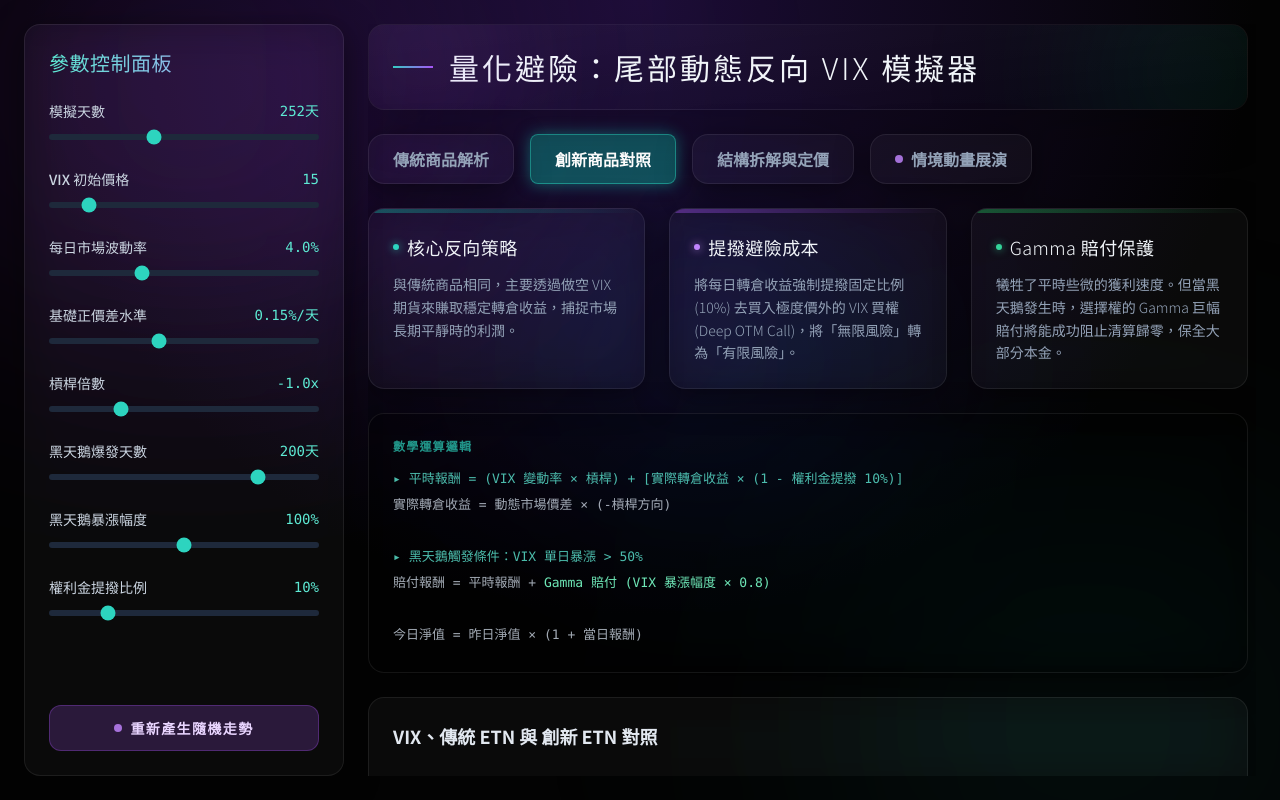
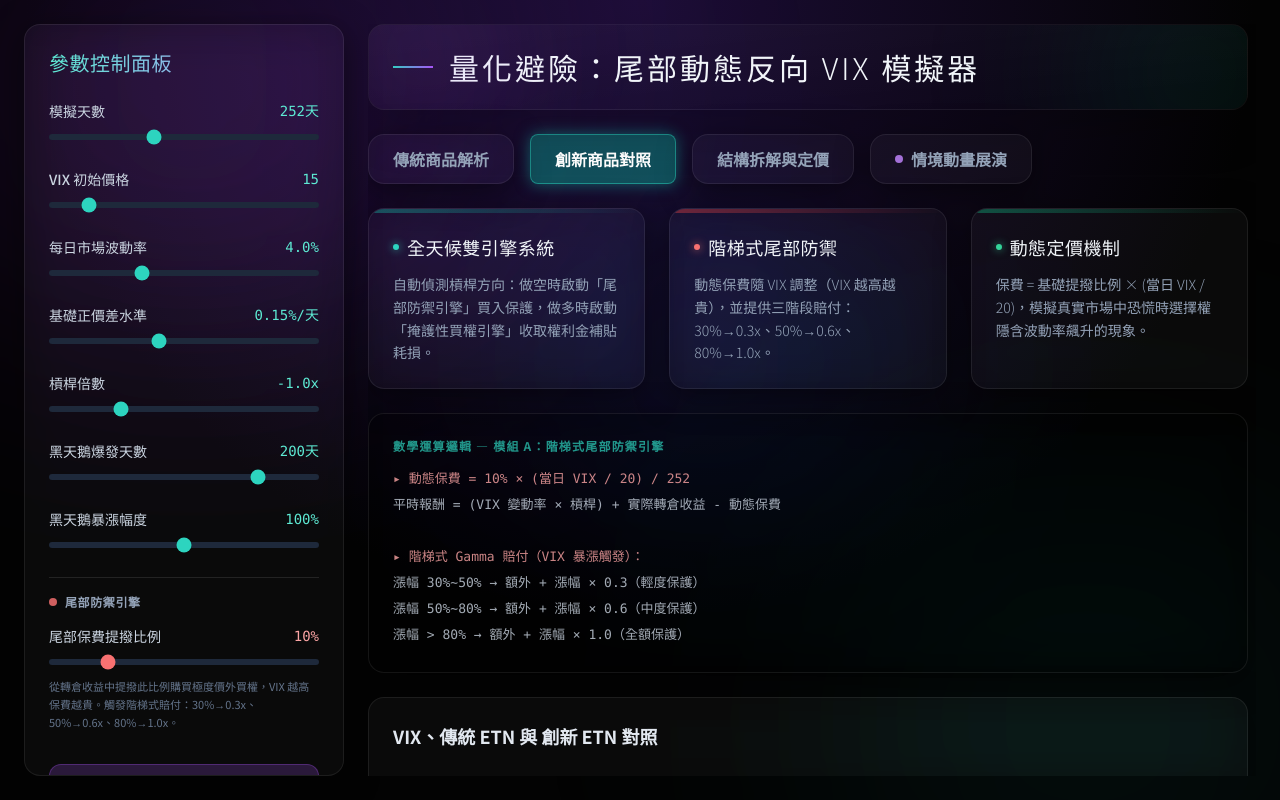
Before and after one commit to jerry0519-nycu/vix_simulator, a Next.js app: page / in a window 1280 px wide. Both pictures are taken after a click on the button "創新商品對照". Built offline with nearby package versions, Linux system fonts and the light colour scheme.

Commit message:
dual engine dynamic hedging system

```diff
--- a/src/app/page.tsx
+++ b/src/app/page.tsx
@@ -17,7 +17,8 @@ export default function Home() {
     leverage: -1.0,
     blackSwanDay: 200,
     blackSwanSpike: 100,
-    premiumCost: 10,
+    tailRiskPremium: 10,
+    coveredCallYield: 10,
   });
 
   const shocks = useShocks(seed);
--- a/src/components/Dashboard.tsx
+++ b/src/components/Dashboard.tsx
@@ -165,36 +165,61 @@ export function Dashboard({ data, stats, params, activeTab, setActiveTab, shocks
               <div className="absolute top-0 left-0 w-full h-1 bg-gradient-to-r from-teal-500/40 to-transparent"></div>
               <h3 className="text-lg font-light tracking-wide mb-3 text-slate-100 flex items-center gap-2">
                 <span className="w-1.5 h-1.5 rounded-full bg-teal-400 shadow-[0_0_8px_rgba(45,212,191,0.8)]"></span>
-                核心反向策略
+                全天候雙引擎系統
               </h3>
-              <p className="text-slate-400 text-sm leading-relaxed font-light">與傳統商品相同，主要透過做空 VIX 期貨來賺取穩定轉倉收益，捕捉市場長期平靜時的利潤。</p>
+              <p className="text-slate-400 text-sm leading-relaxed font-light">自動偵測槓桿方向：做空時啟動「尾部防禦引擎」買入保護，做多時啟動「掩護性買權引擎」收取權利金補貼耗損。</p>
             </GlassCard>
             <GlassCard className="relative overflow-hidden">
-              <div className="absolute top-0 left-0 w-full h-1 bg-gradient-to-r from-purple-500/40 to-transparent"></div>
+              <div className="absolute top-0 left-0 w-full h-1 bg-gradient-to-r from-red-500/40 to-transparent"></div>
               <h3 className="text-lg font-light tracking-wide mb-3 text-slate-100 flex items-center gap-2">
-                <span className="w-1.5 h-1.5 rounded-full bg-purple-400 shadow-[0_0_8px_rgba(192,132,252,0.8)]"></span>
-                提撥避險成本
+                <span className="w-1.5 h-1.5 rounded-full bg-red-400 shadow-[0_0_8px_rgba(248,113,113,0.8)]"></span>
+                {params.leverage < 0 ? '階梯式尾部防禦' : '掩護性買權補血'}
               </h3>
-              <p className="text-slate-400 text-sm leading-relaxed font-light">將每日轉倉收益強制提撥固定比例 ({params.premiumCost}%) 去買入極度價外的 VIX 買權 (Deep OTM Call)，將「無限風險」轉為「有限風險」。</p>
+              <p className="text-slate-400 text-sm leading-relaxed font-light">
+                {params.leverage < 0
+                  ? `動態保費隨 VIX 調整（VIX 越高越貴），並提供三階段賠付：30%→0.3x、50%→0.6x、80%→1.0x。`
+                  : `賣出價外買權收取權利金 (${params.coveredCallYield}%) 以補貼轉倉耗損。代價：VIX 暴漲超過 30% 時漲幅封頂。`
+                }
+              </p>
             </GlassCard>
             <GlassCard className="relative overflow-hidden">
-              <div className="absolute top-0 left-0 w-full h-1 bg-gradient-to-r from-green-500/40 to-transparent"></div>
+              <div className="absolute top-0 left-0 w-full h-1 bg-gradient-to-r from-emerald-500/40 to-transparent"></div>
               <h3 className="text-lg font-light tracking-wide mb-3 text-slate-100 flex items-center gap-2">
                 <span className="w-1.5 h-1.5 rounded-full bg-emerald-400 shadow-[0_0_8px_rgba(52,211,153,0.8)]"></span>
-                Gamma 賠付保護
+                動態定價機制
               </h3>
-              <p className="text-slate-400 text-sm leading-relaxed font-light">犧牲了平時些微的獲利速度。但當黑天鵝發生時，選擇權的 Gamma 巨幅賠付將能成功阻止清算歸零，保全大部分本金。</p>
+              <p className="text-slate-400 text-sm leading-relaxed font-light">
+                {params.leverage < 0
+                  ? '保費 = 基礎提撥比例 × (當日 VIX / 20)，模擬真實市場中恐慌時選擇權隱含波動率飆升的現象。'
+                  : '收租 = 基礎收租率 × (當日 VIX / 20)，VIX 越高時賣出的買權權利金越貴，收租效果越好。'
+                }
+              </p>
             </GlassCard>
           </div>
 
           <GlassCard className="!bg-black/40 border-white/[0.02]">
-            <h4 className="text-xs tracking-widest uppercase font-semibold text-teal-400/70 mb-3">數學運算邏輯</h4>
+            <h4 className="text-xs tracking-widest uppercase font-semibold text-teal-400/70 mb-3">
+              數學運算邏輯 — {params.leverage < 0 ? '模組 A：階梯式尾部防禦引擎' : '模組 B：掩護性買權補血引擎'}
+            </h4>
             <code className="text-[13px] text-slate-300/80 block font-mono leading-loose">
-              <span className="text-teal-300/80">▸ 平時報酬 = (VIX 變動率 × 槓桿) + [實際轉倉收益 × (1 - 權利金提撥 {params.premiumCost}%)]</span><br/>
-              　實際轉倉收益 = 動態市場價差 × (-槓桿方向)<br/><br/>
-              <span className="text-teal-300/80">▸ 黑天鵝觸發條件：VIX 單日暴漲 &gt; 50%</span><br/>
-              　賠付報酬 = 平時報酬 + <span className="text-emerald-300">Gamma 賠付 (VIX 暴漲幅度 × 0.8)</span><br/><br/>
-              　今日淨值 = 昨日淨值 × (1 + 當日報酬)
+              {params.leverage < 0 ? (
+                <>
+                  <span className="text-red-300/80">▸ 動態保費 = {params.tailRiskPremium}% × (當日 VIX / 20) / 252</span><br/>
+                  　平時報酬 = (VIX 變動率 × 槓桿) + 實際轉倉收益 - 動態保費<br/><br/>
+                  <span className="text-red-300/80">▸ 階梯式 Gamma 賠付（VIX 暴漲觸發）：</span><br/>
+                  　漲幅 30%~50% → 額外 + 漲幅 × 0.3（輕度保護）<br/>
+                  　漲幅 50%~80% → 額外 + 漲幅 × 0.6（中度保護）<br/>
+                  　漲幅 &gt; 80% → 額外 + 漲幅 × 1.0（全額保護）<br/>
+                </>
+              ) : (
+                <>
+                  <span className="text-emerald-300/80">▸ 動態收租 = {params.coveredCallYield}% × (當日 VIX / 20) / 252</span><br/>
+                  　平時報酬 = (VIX 變動率 × 槓桿) + 實際轉倉收益 + 動態收租<br/><br/>
+                  <span className="text-emerald-300/80">▸ 上檔封頂（賣出買權代價）：</span><br/>
+                  　VIX 單日暴漲超過 30% 時，漲幅貢獻封頂於 30%<br/>
+                  　例：VIX 暴漲 100%，傳統賺 100%，創新只賺 30% + 收租<br/>
+                </>
+              )}
             </code>
           </GlassCard>
 
--- a/src/components/Sidebar.tsx
+++ b/src/components/Sidebar.tsx
@@ -20,7 +20,8 @@ export function Sidebar({ params, setParams, onRegenerate }: SidebarProps) {
     return Math.round(val).toString();
   };
 
-  const sliders = [
+  // 基礎共用滑桿
+  const baseSliders = [
     { label: "模擬天數", key: "tradingDays", min: 100, max: 500, step: 1, unit: "天" },
     { label: "VIX 初始價格", key: "initialVix", min: 10, max: 50, step: 1, unit: "" },
     { label: "每日市場波動率", key: "dailyVol", min: 1, max: 10, step: 0.1, unit: "%" },
@@ -28,8 +29,11 @@ export function Sidebar({ params, setParams, onRegenerate }: SidebarProps) {
     { label: "槓桿倍數", key: "leverage", min: -2.0, max: 2.0, step: 0.5, unit: "x" },
     { label: "黑天鵝爆發天數", key: "blackSwanDay", min: 1, max: params.tradingDays, step: 1, unit: "天" },
     { label: "黑天鵝暴漲幅度", key: "blackSwanSpike", min: 50, max: 150, step: 1, unit: "%" },
-    { label: "權利金提撥比例", key: "premiumCost", min: 5, max: 30, step: 1, unit: "%" },
   ];
+
+  // 根據槓桿方向動態切換的滑桿
+  const isShort = params.leverage < 0;
+  const isLong = params.leverage > 0;
 
   return (
     <aside className="w-80 glass-panel p-6 overflow-y-auto h-full flex flex-col flex-shrink-0">
@@ -37,7 +41,7 @@ export function Sidebar({ params, setParams, onRegenerate }: SidebarProps) {
         參數控制面板
       </h2>
       <div className="space-y-6 flex-1">
-        {sliders.map((s) => (
+        {baseSliders.map((s) => (
           <div key={s.key} className="space-y-2">
             <div className="flex justify-between items-center text-sm font-medium text-slate-300">
               <label>{s.label}</label>
@@ -57,6 +61,60 @@ export function Sidebar({ params, setParams, onRegenerate }: SidebarProps) {
             />
           </div>
         ))}
+
+        {/* ── 動態避險參數區塊 ── */}
+        {(isShort || isLong) && (
+          <div className="pt-4 border-t border-white/10">
+            <div className="flex items-center gap-2 mb-4">
+              <span className={`w-2 h-2 rounded-full ${isShort ? 'bg-red-400' : 'bg-emerald-400'} animate-pulse`}></span>
+              <span className="text-xs font-semibold tracking-wider text-slate-400 uppercase">
+                {isShort ? '尾部防禦引擎' : '掩護性買權引擎'}
+              </span>
+            </div>
+
+            {isShort && (
+              <div className="space-y-2">
+                <div className="flex justify-between items-center text-sm font-medium text-slate-300">
+                  <label>尾部保費提撥比例</label>
+                  <span className="text-red-300 font-mono">{params.tailRiskPremium}%</span>
+                </div>
+                <input
+                  type="range"
+                  min={5}
+                  max={30}
+                  step={1}
+                  value={params.tailRiskPremium}
+                  onChange={(e) => handleChange('tailRiskPremium', parseFloat(e.target.value))}
+                  className="w-full h-1.5 bg-slate-800 rounded-lg appearance-none cursor-pointer accent-red-400 hover:accent-red-300 transition-colors"
+                />
+                <p className="text-[11px] text-slate-500 leading-relaxed mt-1">
+                  從轉倉收益中提撥此比例購買極度價外買權，VIX 越高保費越貴。觸發階梯式賠付：30%→0.3x、50%→0.6x、80%→1.0x。
+                </p>
+              </div>
+            )}
+
+            {isLong && (
+              <div className="space-y-2">
+                <div className="flex justify-between items-center text-sm font-medium text-slate-300">
+                  <label>掩護性買權收租率</label>
+                  <span className="text-emerald-300 font-mono">{params.coveredCallYield}%</span>
+                </div>
+                <input
+                  type="range"
+                  min={5}
+                  max={30}
+                  step={1}
+                  value={params.coveredCallYield}
+                  onChange={(e) => handleChange('coveredCallYield', parseFloat(e.target.value))}
+                  className="w-full h-1.5 bg-slate-800 rounded-lg appearance-none cursor-pointer accent-emerald-400 hover:accent-emerald-300 transition-colors"
+                />
+                <p className="text-[11px] text-slate-500 leading-relaxed mt-1">
+                  賣出價外買權收取權利金以補貼正價差耗損。代價：VIX 暴漲超過 30% 時，漲幅封頂於 30%。
+                </p>
+              </div>
+            )}
+          </div>
+        )}
       </div>
 
       <button
--- a/src/components/StoryMode.tsx
+++ b/src/components/StoryMode.tsx
@@ -127,7 +127,7 @@ export function StoryMode({ data, params, shocks }: StoryModeProps) {
             <h3 className="text-xl font-light text-blue-300">階段一：牛市的幻覺 (Day 0 - Day {params.blackSwanDay - 1})</h3>
             <p className="text-slate-300 font-light leading-relaxed">
               在市場平靜的時期，VIX 維持低檔震盪。<span className="text-red-400 font-medium">傳統 ETN</span> 靠著穩定的正價差持續創造豐厚利潤。<br/>
-              而<span className="text-teal-400 font-medium">創新避險 ETN</span> 因為必須持續提撥 {params.premiumCost}% 的收益去購買極度價外買權，淨值成長幅度稍稍落後。
+              而<span className="text-teal-400 font-medium">創新避險 ETN</span> 因為必須持續提撥動態保費去購買極度價外買權（基礎提撥率 {params.tailRiskPremium}%，實際保費隨 VIX 動態調整），淨值成長幅度稍稍落後。
             </p>
             {!isPlaying && currentDay === targetDay && (
               <div className="pt-4 border-t border-white/10 mt-4">
@@ -240,8 +240,8 @@ export function StoryMode({ data, params, shocks }: StoryModeProps) {
 
             <p className="mb-2"><strong className="text-slate-100 font-medium">4. 創新避險 ETN 的風險控制</strong></p>
             <ul className="list-disc pl-5 space-y-1 text-slate-400">
-              <li>平時每日報酬率會將轉倉收益扣除 <span className="text-teal-300">權利金提撥比例 ({params.premiumCost}%)</span> 去買保護，因此平時獲利會比傳統型稍微落後。</li>
-              <li><strong>黑天鵝事件：</strong> 當 VIX 單日暴漲超過 50% 時，傳統 ETN 單日虧損超過 100% 觸發強制歸零，但創新 ETN 會觸發「巨幅賠付」，獲得額外補償來保全本金。</li>
+              <li>平時每日報酬率會扣除動態保費（基礎提撥率 <span className="text-teal-300">{params.tailRiskPremium}%</span> × VIX/20 × 1/252）去買保護，因此平時獲利會比傳統型稍微落後。</li>
+              <li><strong>階梯式賠付：</strong> VIX 單日暴漲 30%~50% 時觸發 0.3x 賠付，50%~80% 觸發 0.6x 賠付，超過 80% 觸發 1.0x 全額賠付，保全本金。</li>
             </ul>
           </div>
         )}
--- a/src/hooks/useSimulation.ts
+++ b/src/hooks/useSimulation.ts
@@ -6,11 +6,12 @@ export type SimulationParams = {
   tradingDays: number;
   initialVix: number;
   dailyVol: number;
-  baseContango: number;   // 基礎正價差水準 (e.g. 0.15 = 0.15%/day)
+  baseContango: number;        // 基礎正價差水準 (%/天)
   leverage: number;
   blackSwanDay: number;
   blackSwanSpike: number;
-  premiumCost: number;
+  tailRiskPremium: number;     // 尾部保費提撥比例 (%), leverage < 0 時使用
+  coveredCallYield: number;    // 掩護性買權收租率 (%), leverage > 0 時使用
 };
 
 export type DailyData = {
@@ -18,8 +19,8 @@ export type DailyData = {
   vix: number;
   tradNav: number;
   innNav: number;
-  marketContango: number; // 當日市場價差狀態 (for debugging / display)
-  actualRollYield: number; // 結合槓桿方向後的實際轉倉收益
+  marketContango: number;
+  actualRollYield: number;
 };
 
 // ── Box-Muller 標準常態亂數產生器 ──
@@ -37,22 +38,18 @@ export function useShocks(seed: number, length: number = 1500) {
   }, [seed, length]);
 }
 
-// ── 動態市場價差計算函式 ──
-// 根據當前 VIX 價位決定市場處於正價差 (Contango) 或逆價差 (Backwardation)
+// ── 動態市場價差計算 ──
 function calcMarketContango(currentVix: number, baseContango: number): number {
   if (currentVix <= 20) {
-    // VIX 低於 20：市場平靜，維持完整正價差
-    return baseContango / 100; // 轉換為小數
+    return baseContango / 100;
   } else if (currentVix <= 30) {
-    // VIX 20~30：正價差逐步收窄（線性遞減至零）
     return (baseContango / 100) * ((30 - currentVix) / 10);
   } else {
-    // VIX > 30：進入逆價差區間，越高逆價差越嚴重
     return -0.002 * (currentVix - 30);
   }
 }
 
-// ── 核心模擬引擎 ──
+// ── 核心模擬引擎（全天候雙引擎動態避險系統） ──
 export function useSimulation(params: SimulationParams, shocks: number[]) {
   const data = useMemo(() => {
     const result: DailyData[] = [];
@@ -70,51 +67,90 @@ export function useSimulation(params: SimulationParams, shocks: number[]) {
         continue;
       }
 
-      // ── 1. VIX 價格變化（OU 均值回歸） ──
+      // ══════════════════════════════════════════════
+      // 步驟 1：VIX 價格變化（OU 均值回歸）
+      // ══════════════════════════════════════════════
       let vixReturn = 0;
       if (day === params.blackSwanDay) {
         vixReturn = params.blackSwanSpike / 100;
       } else {
         const z0 = activeShocks[day % activeShocks.length];
-        const kappa = 0.05; // 均值回歸速度
+        const kappa = 0.05;
         const longTermMean = Number(params.initialVix);
         const drift = kappa * (longTermMean - currentVix) / currentVix;
         vixReturn = drift + z0 * (params.dailyVol / 100);
       }
       currentVix = currentVix * (1 + vixReturn);
 
-      // ── 2. 動態市場價差狀態 ──
+      // ══════════════════════════════════════════════
+      // 步驟 2：動態市場價差 & 實際轉倉收益
+      // ══════════════════════════════════════════════
       const marketContango = calcMarketContango(currentVix, params.baseContango);
-
-      // ── 3. 實際轉倉收益 = 市場價差 × (-槓桿方向) ──
-      // 做空 VIX 期貨時 (leverage < 0)：正價差 → 轉倉賺錢；逆價差 → 轉倉虧錢
-      // 做多 VIX 期貨時 (leverage > 0)：正價差 → 轉倉虧錢；逆價差 → 轉倉賺錢
       const actualRollYield = marketContango * (-Math.sign(params.leverage));
 
-      // ── 4. 傳統 ETN 淨值計算 ──
+      // ══════════════════════════════════════════════
+      // 步驟 3：傳統 ETN 淨值（不含任何保護機制）
+      // ══════════════════════════════════════════════
       if (tradNav > 0) {
-        const tradEtnReturn = (vixReturn * params.leverage) + actualRollYield;
-        if (tradEtnReturn <= -1) {
-          tradNav = 0; // 加速清算條款
+        const tradReturn = (vixReturn * params.leverage) + actualRollYield;
+        if (tradReturn <= -1) {
+          tradNav = 0;
         } else {
-          tradNav = tradNav * (1 + tradEtnReturn);
+          tradNav = tradNav * (1 + tradReturn);
+          if (tradNav < 0) tradNav = 0;
         }
       }
 
-      // ── 5. 創新避險 ETN 淨值計算 ──
+      // ══════════════════════════════════════════════
+      // 步驟 4：創新 ETN 淨值（雙引擎動態避險）
+      // ══════════════════════════════════════════════
       if (innNav > 0) {
-        // 平時：轉倉收益扣除權利金提撥
-        let innEtnReturn = (vixReturn * params.leverage) + (actualRollYield * (1 - params.premiumCost / 100));
+        let innReturn = 0;
 
-        // 黑天鵝保護：當 VIX 單日暴漲超過 50% 時，觸發 Gamma 賠付
-        if (vixReturn > 0.5) {
-          innEtnReturn += (vixReturn * 0.8);
+        if (params.leverage < 0) {
+          // ━━━━━━━━━━━━━━━━━━━━━━━━━━━━━━━━━━━━━━━
+          // 模組 A：階梯式尾部防禦引擎 (做空模式)
+          // ━━━━━━━━━━━━━━━━━━━━━━━━━━━━━━━━━━━━━━━
+          // 動態保費：VIX 越高 → 選擇權隱含波動率越高 → 保費越貴
+          const dynamicPremium = (params.tailRiskPremium / 100) * (currentVix / 20) / 252;
+          innReturn = (vixReturn * params.leverage) + actualRollYield - dynamicPremium;
+
+          // 階梯式 Gamma 賠付（VIX 暴漲時選擇權啟動）
+          const absVixReturn = Math.abs(vixReturn);
+          if (vixReturn > 0.30) {
+            if (absVixReturn <= 0.50) {
+              // 第一層：輕度異常 (30%~50%)
+              innReturn += absVixReturn * 0.3;
+            } else if (absVixReturn <= 0.80) {
+              // 第二層：嚴重異常 (50%~80%)
+              innReturn += absVixReturn * 0.6;
+            } else {
+              // 第三層：極端黑天鵝 (>80%)
+              innReturn += absVixReturn * 1.0;
+            }
+          }
+
+        } else if (params.leverage > 0) {
+          // ━━━━━━━━━━━━━━━━━━━━━━━━━━━━━━━━━━━━━━━
+          // 模組 B：掩護性買權補血引擎 (做多模式)
+          // ━━━━━━━━━━━━━━━━━━━━━━━━━━━━━━━━━━━━━━━
+          // 動態收租：VIX 越高 → 選擇權權利金越貴 → 收租越多
+          const dynamicYield = (params.coveredCallYield / 100) * (currentVix / 20) / 252;
+
+          // 上檔封頂：因為賣出了買權，極端上漲的利潤被讓渡
+          const cappedVixReturn = Math.min(vixReturn, 0.30);
+          innReturn = (cappedVixReturn * params.leverage) + actualRollYield + dynamicYield;
+
+        } else {
+          // leverage === 0：無槓桿，創新與傳統相同
+          innReturn = actualRollYield;
         }
 
-        if (innEtnReturn <= -1) {
+        if (innReturn <= -1) {
           innNav = 0;
         } else {
-          innNav = innNav * (1 + innEtnReturn);
+          innNav = innNav * (1 + innReturn);
+          if (innNav < 0) innNav = 0;
         }
       }
 
@@ -124,7 +160,7 @@ export function useSimulation(params: SimulationParams, shocks: number[]) {
     return result;
   }, [params, shocks]);
 
-  // ── 統計指標計算 ──
+  // ── 統計指標 ──
   const stats = useMemo(() => {
     if (data.length === 0) return null;
     const finalTradNav = data[data.length - 1].tradNav;
```
